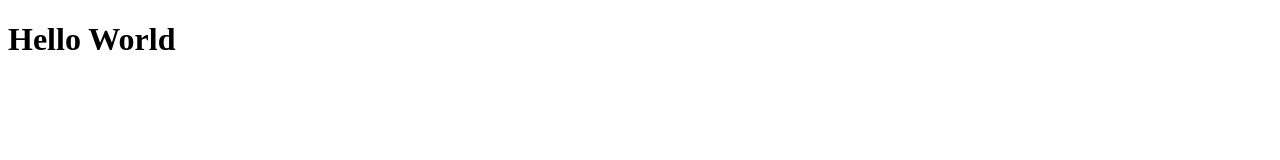
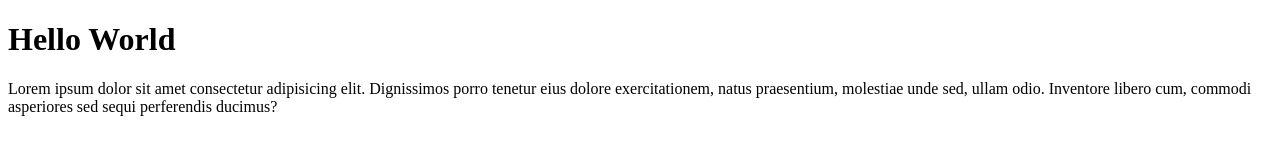
Before and after one commit to MazpissVisual/Mazpiss-git-test, a plain HTML site: page index.html in a window 1280 px wide. Drawn offline with Linux system fonts and the light colour scheme.

Commit message:
Menambahkan Paragrap

```diff
--- a/index.html
+++ b/index.html
@@ -8,5 +8,6 @@
 </head>
 <body>
     <h1>Hello World</h1>
+    Lorem ipsum dolor sit amet consectetur adipisicing elit. Dignissimos porro tenetur eius dolore exercitationem, natus praesentium, molestiae unde sed, ullam odio. Inventore libero cum, commodi asperiores sed sequi perferendis ducimus?
 </body>
 </html>
```
